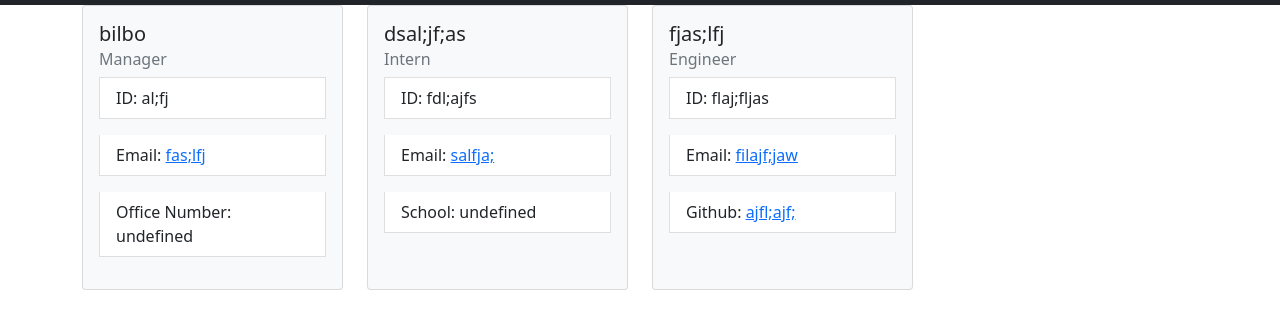
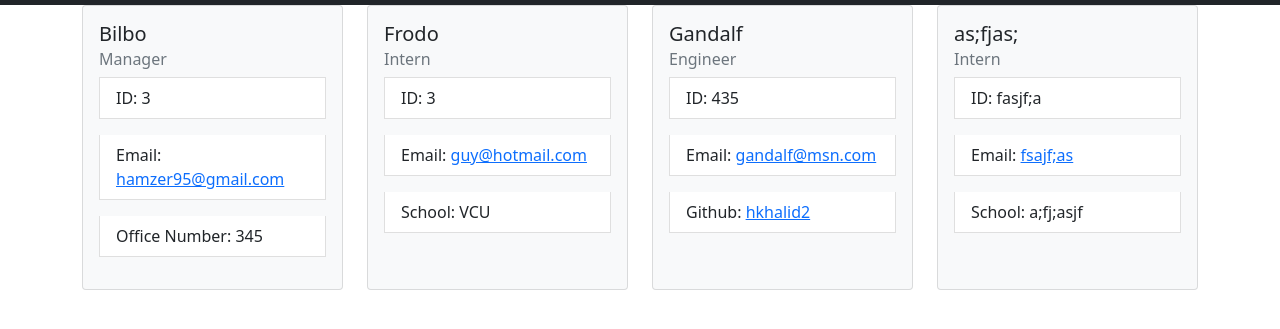
Before and after one commit to hkhalid2/teamGenerator, a website: page develop/index.html in a window 1280 px wide. Shown: the part 45-374 px from the top of the page. Drawn offline with nearby package versions, Linux system fonts and the light colour scheme.

Commit message:
added final demo and commented code

```diff
--- a/develop/index.html
+++ b/develop/index.html
@@ -17,31 +17,41 @@
 <div class="col-3 d-flex justify-content-center">
             <div class="card bg-light" style="width: 18rem;">
                 <div class="card-body">
-                  <h5 class="card-title">bilbo</h5>
+                  <h5 class="card-title">Bilbo</h5>
                   <h6 class="card-subtitle mb-2 text-muted">Manager</h6>
-                  <p class="list-group-item">ID: al;fj</p>
-                  <p class="list-group-item">Email: <a href="mailto:fas;lfj?subject= subject text" class="card-link">fas;lfj</a></p>
-                  <p class="list-group-item">Office Number: undefined</p>
+                  <p class="list-group-item">ID: 3</p>
+                  <p class="list-group-item">Email: <a href="mailto:hamzer95@gmail.com?subject= subject text" class="card-link">hamzer95@gmail.com</a></p>
+                  <p class="list-group-item">Office Number: 345</p>
                 </div>
             </div>
         </div><div class="col-3 d-flex justify-content-center">
             <div class="card bg-light" style="width: 18rem;">
                 <div class="card-body">
-                  <h5 class="card-title">dsal;jf;as</h5>
+                  <h5 class="card-title">Frodo</h5>
                   <h6 class="card-subtitle mb-2 text-muted">Intern</h6>
-                  <p class="list-group-item">ID: fdl;ajfs</p>
-                  <p class="list-group-item">Email: <a href="mailto:salfja;?subject= subject text" class="card-link">salfja;</a></p>
-                  <p class="list-group-item">School: undefined</p>
+                  <p class="list-group-item">ID: 3</p>
+                  <p class="list-group-item">Email: <a href="mailto:guy@hotmail.com?subject= subject text" class="card-link">guy@hotmail.com</a></p>
+                  <p class="list-group-item">School: VCU</p>
                 </div>
             </div>
         </div><div class="col-3 d-flex justify-content-center">
             <div class="card bg-light" style="width: 18rem;">
                 <div class="card-body">
-                  <h5 class="card-title">fjas;lfj</h5>
+                  <h5 class="card-title">Gandalf</h5>
                   <h6 class="card-subtitle mb-2 text-muted">Engineer</h6>
-                  <p class="list-group-item">ID: flaj;fljas</p>
-                  <p class="list-group-item">Email: <a href="mailto:filajf;jaw?subject= subject text" class="card-link">filajf;jaw</a></p>
-                  <p class="list-group-item">Github: <a href="https://github.com/ajfl;ajf;" class="card-link">ajfl;ajf;</a></p>
+                  <p class="list-group-item">ID: 435</p>
+                  <p class="list-group-item">Email: <a href="mailto:gandalf@msn.com?subject= subject text" class="card-link">gandalf@msn.com</a></p>
+                  <p class="list-group-item">Github: <a href="https://github.com/hkhalid2" class="card-link">hkhalid2</a></p>
+                </div>
+            </div>
+        </div><div class="col-3 d-flex justify-content-center">
+            <div class="card bg-light" style="width: 18rem;">
+                <div class="card-body">
+                  <h5 class="card-title">as;fjas;</h5>
+                  <h6 class="card-subtitle mb-2 text-muted">Intern</h6>
+                  <p class="list-group-item">ID: fasjf;a</p>
+                  <p class="list-group-item">Email: <a href="mailto:fsajf;as?subject= subject text" class="card-link">fsajf;as</a></p>
+                  <p class="list-group-item">School: a;fj;asjf</p>
                 </div>
             </div>
         </div>
```
